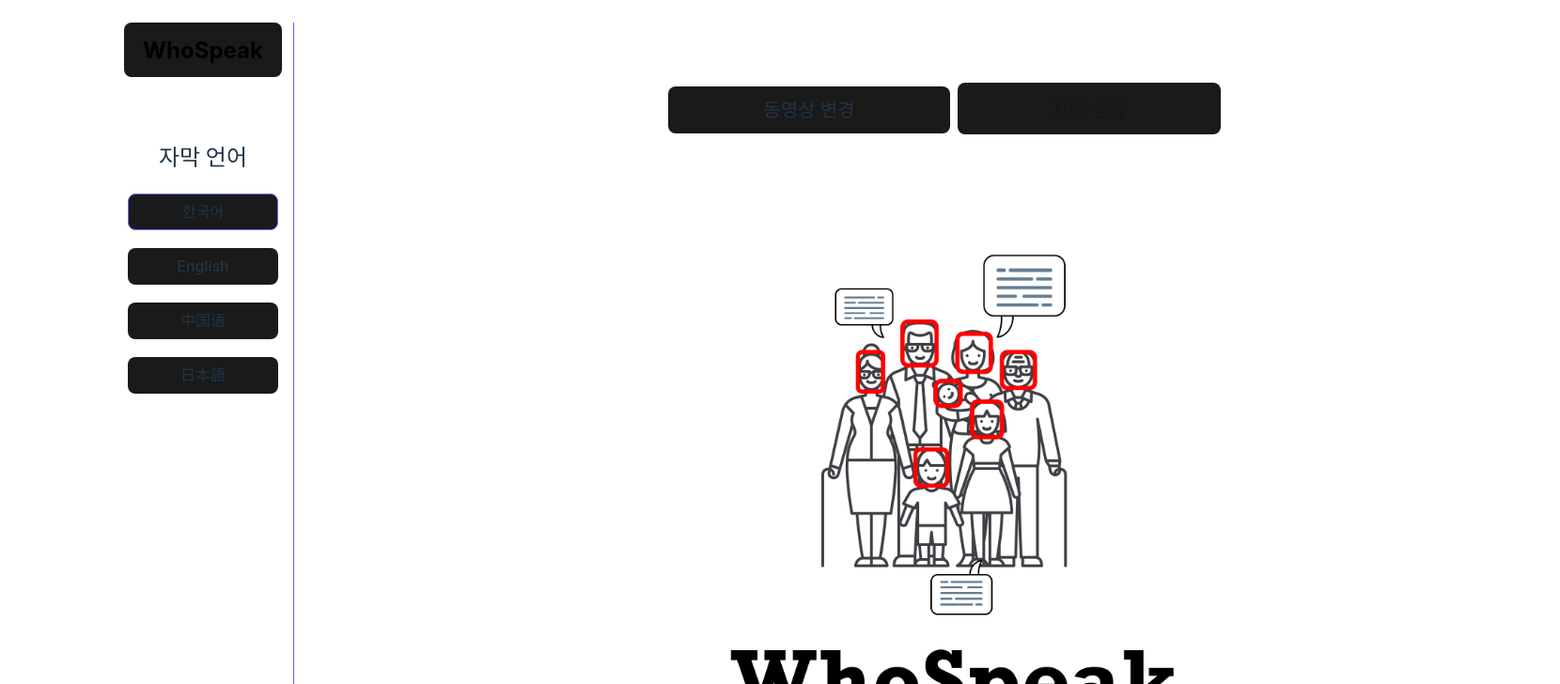
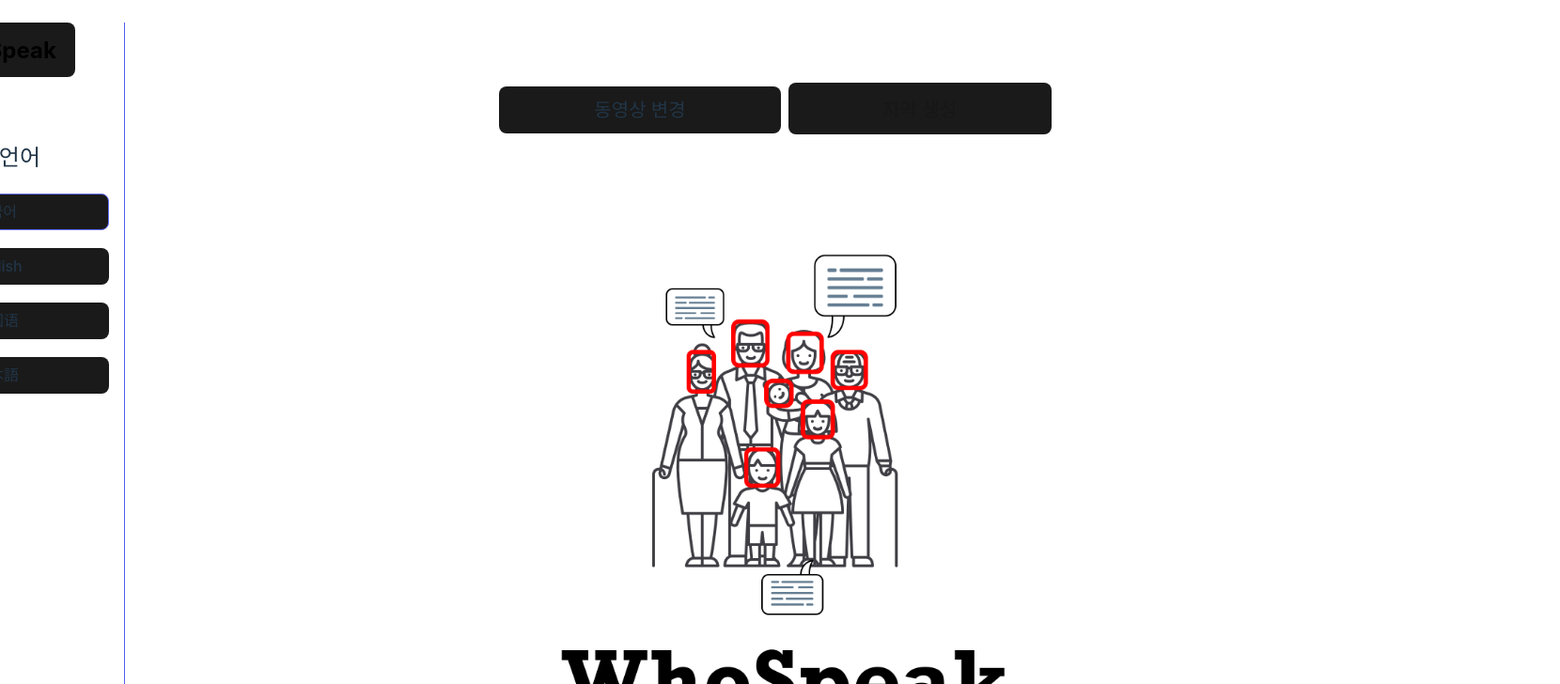
Before and after one commit to devBuzz142/inisw2-team7, a React (Vite) app in the folder fe/: page /home in a window 1280 px wide. Shown: the top 728 px of the page at 94% size, 1660 px wide, since content can reach past the window. Built offline with nearby package versions, Linux system fonts and the light colour scheme.

Commit message:
style: 가운데 정렬

```diff
--- a/fe/src/index.css
+++ b/fe/src/index.css
@@ -9,6 +9,9 @@
  -moz-user-select: none;
  -ms-use-select: none;
  user-select: none;
+
+ display: flex;
+ justify-content: center;
 }
 
 :root {
@@ -28,7 +31,7 @@
 }
 
 .App {
-  width: 100vw;
+  width: 1800px;
   height: 100vh;
 }
 
```
